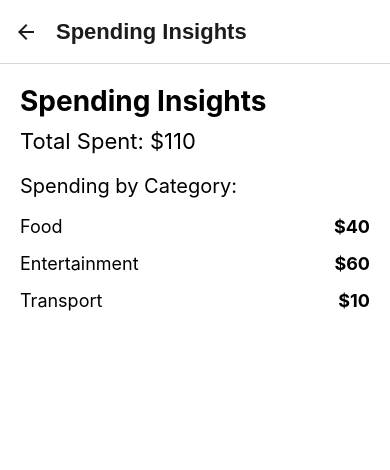
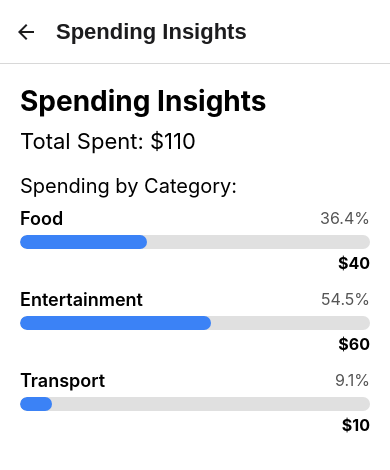
Before and after one commit to iliketocde/Finance-Tracker, a React Native app: screen /SpendingInsights in a window 390 px wide. Shown: the top 470 px of the page. Built offline with nearby package versions, Linux system fonts and the light colour scheme.

Commit message:
Spending Insights UI Update

```diff
--- a/screens/LoginScreen.js
+++ b/screens/LoginScreen.js
@@ -8,20 +8,27 @@ const auth = getAuth(app);
 export default function LoginScreen({ navigation }) {
   const [email, setEmail] = useState('');
   const [password, setPassword] = useState('');
+  const [message, setMessage] = useState('');
+  const [isError, setIsError] = useState(false);
 
   const login = () => {
     if (!email || !password) {
-      Alert.alert('Error', 'Please enter email and password');
+      setMessage('Please enter email and password');
+      setIsError(true);
       return;
     }
 
     signInWithEmailAndPassword(auth, email, password)
       .then(() => {
-        Alert.alert('Success', 'Logged in!');
-        navigation.navigate('Chatbot'); // Replace with your main screen
+        setMessage('Login successful!');
+        setIsError(false);
+        setTimeout(() => {
+          navigation.navigate('Chatbot');
+        }, 1500); // Show success message for 1.5 seconds before navigating
       })
       .catch(error => {
-        Alert.alert('Login Failed', error.message);
+        setMessage(error.message);
+        setIsError(true);
       });
   };
 
@@ -32,6 +39,15 @@ export default function LoginScreen({ navigation }) {
   return (
     <View style={styles.container}>
       <Text style={styles.title}>Login</Text>
+
+      {message ? (
+        <Text style={[
+          styles.message,
+          isError ? styles.errorMessage : styles.successMessage
+        ]}>
+          {message}
+        </Text>
+      ) : null}
 
       <TextInput
         placeholder="Email"
@@ -69,6 +85,21 @@ export default function LoginScreen({ navigation }) {
 const styles = StyleSheet.create({
   container: { flex: 1, padding: 20, justifyContent: 'center', backgroundColor: '#fff' },
   title: { fontSize: 28, fontWeight: 'bold', marginBottom: 20, textAlign: 'center' },
+  message: {
+    padding: 10,
+    marginBottom: 20,
+    borderRadius: 5,
+    textAlign: 'center',
+    fontSize: 16,
+  },
+  errorMessage: {
+    backgroundColor: '#ffebee',
+    color: '#c62828',
+  },
+  successMessage: {
+    backgroundColor: '#e8f5e9',
+    color: '#2e7d32',
+  },
   input: { borderWidth: 1, borderColor: '#ccc', marginBottom: 15, padding: 10, borderRadius: 5 },
   link: { color: 'blue', marginTop: 15, textAlign: 'center' },
   continueBtn: {
--- a/screens/SignupScreen.js
+++ b/screens/SignupScreen.js
@@ -1,5 +1,5 @@
 import React, { useState } from 'react';
-import { View, Text, TextInput, Button, StyleSheet, Alert } from 'react-native';
+import { View, Text, TextInput, Button, StyleSheet } from 'react-native';
 import { getAuth, createUserWithEmailAndPassword } from 'firebase/auth';
 import { app } from '../firebaseConfig';
 
@@ -8,6 +8,8 @@ const auth = getAuth(app);
 export default function SignupScreen({ navigation }) {
   const [email, setEmail] = useState('');
   const [password, setPassword] = useState('');
+  const [message, setMessage] = useState('');
+  const [isError, setIsError] = useState(false);
 
   const isValidEmail = (email) => {
     return /\S+@\S+\.\S+/.test(email);
@@ -15,34 +17,50 @@ export default function SignupScreen({ navigation }) {
 
   const signup = () => {
     if (!email || !password) {
-      Alert.alert('Error', 'Please enter email and password');
+      setMessage('Please enter email and password');
+      setIsError(true);
       return;
     }
 
     if (!isValidEmail(email)) {
-      Alert.alert('Error', 'Please enter a valid email address');
+      setMessage('Please enter a valid email address');
+      setIsError(true);
       return;
     }
 
     if (password.length < 6) {
-      Alert.alert('Error', 'Password must be at least 6 characters');
+      setMessage('Password must be at least 6 characters');
+      setIsError(true);
       return;
     }
 
     createUserWithEmailAndPassword(auth, email, password)
       .then(() => {
-        Alert.alert('Success', 'Account created!');
-        navigation.navigate('Login');
+        setMessage('Account created successfully!');
+        setIsError(false);
+        setTimeout(() => {
+          navigation.navigate('Login');
+        }, 1500);
       })
       .catch(error => {
         console.log('Signup error:', error);
-        Alert.alert('Signup Failed', error.message);
+        setMessage(error.message);
+        setIsError(true);
       });
   };
 
   return (
     <View style={styles.container}>
       <Text style={styles.title}>Sign Up</Text>
+
+      {message ? (
+        <Text style={[
+          styles.message,
+          isError ? styles.errorMessage : styles.successMessage
+        ]}>
+          {message}
+        </Text>
+      ) : null}
 
       <TextInput
         placeholder="Email"
@@ -86,6 +104,21 @@ const styles = StyleSheet.create({
     marginBottom: 20,
     textAlign: 'center'
   },
+  message: {
+    padding: 10,
+    marginBottom: 20,
+    borderRadius: 5,
+    textAlign: 'center',
+    fontSize: 16,
+  },
+  errorMessage: {
+    backgroundColor: '#ffebee',
+    color: '#c62828',
+  },
+  successMessage: {
+    backgroundColor: '#e8f5e9',
+    color: '#2e7d32',
+  },
   input: {
     borderWidth: 1,
     borderColor: '#ccc',
--- a/screens/SpendingInsightsScreen.js
+++ b/screens/SpendingInsightsScreen.js
@@ -30,12 +30,21 @@ export default function SpendingInsightsScreen() {
       <FlatList
         data={Object.entries(spendingByCategory)}
         keyExtractor={([category]) => category}
-        renderItem={({ item: [category, amount] }) => (
-          <View style={styles.row}>
-            <Text style={styles.category}>{category}</Text>
-            <Text style={styles.amount}>${amount}</Text>
-          </View>
-        )}
+        renderItem={({ item: [category, amount] }) => {
+          const percentage = ((amount / totalSpent) * 100).toFixed(1);
+          return (
+            <View style={styles.row}>
+              <View style={styles.labelContainer}>
+                <Text style={styles.category}>{category}</Text>
+                <Text style={styles.percentage}>{percentage}%</Text>
+              </View>
+              <View style={styles.barBackground}>
+                <View style={[styles.barFill, { width: `${percentage}%` }]} />
+              </View>
+              <Text style={styles.amount}>${amount}</Text>
+            </View>
+          );
+        }}
       />
     </View>
   );
@@ -46,7 +55,38 @@ const styles = StyleSheet.create({
   header: { fontSize: 28, fontWeight: 'bold', marginBottom: 10 },
   total: { fontSize: 22, marginBottom: 20 },
   subheader: { fontSize: 20, marginBottom: 10 },
-  row: { flexDirection: 'row', justifyContent: 'space-between', paddingVertical: 8 },
-  category: { fontSize: 18 },
-  amount: { fontSize: 18, fontWeight: 'bold' },
+
+  row: {
+    marginBottom: 16,
+  },
+  labelContainer: {
+    flexDirection: 'row',
+    justifyContent: 'space-between',
+    marginBottom: 6,
+  },
+  category: {
+    fontSize: 18,
+    fontWeight: '600',
+  },
+  percentage: {
+    fontSize: 16,
+    color: '#555',
+  },
+  barBackground: {
+    height: 14,
+    backgroundColor: '#e0e0e0',
+    borderRadius: 8,
+    overflow: 'hidden',
+  },
+  barFill: {
+    height: '100%',
+    backgroundColor: '#3b82f6',
+    borderRadius: 8,
+  },
+  amount: {
+    marginTop: 4,
+    fontSize: 16,
+    fontWeight: 'bold',
+    textAlign: 'right',
+  },
 });
```
